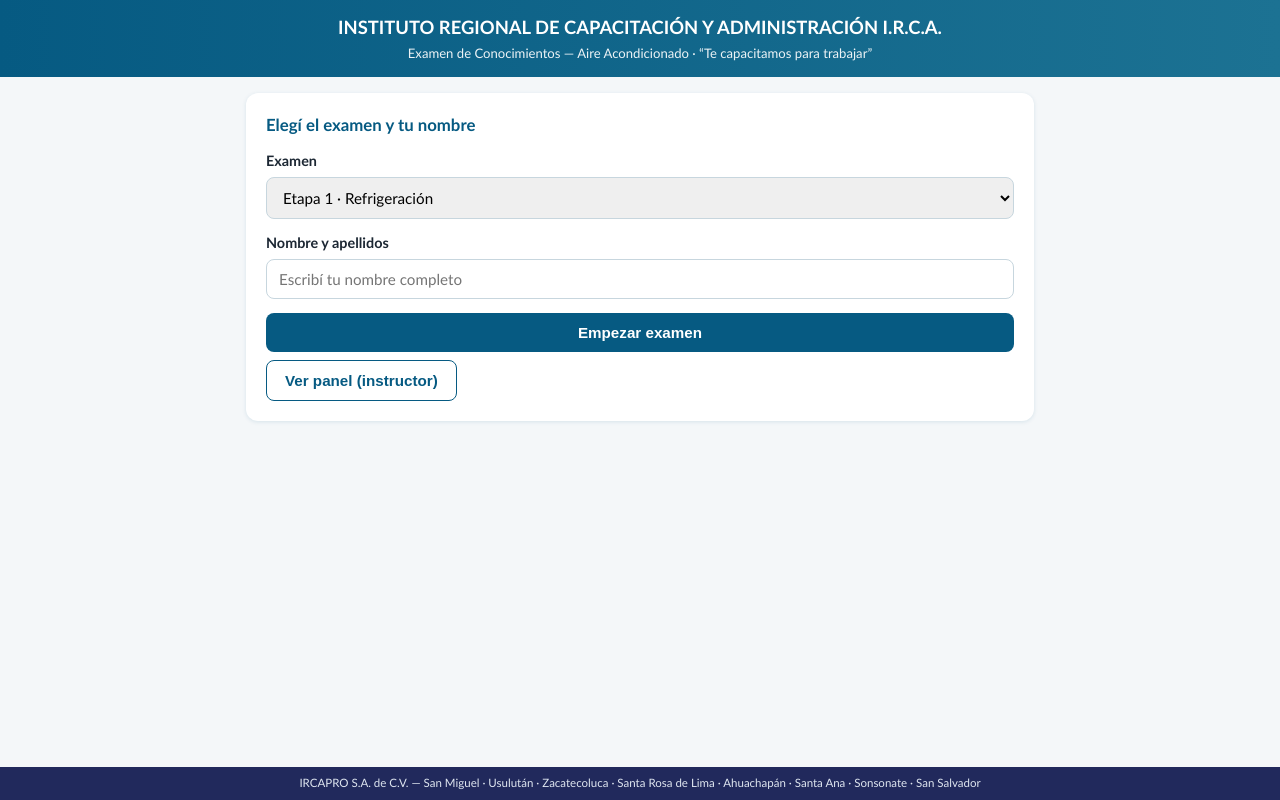
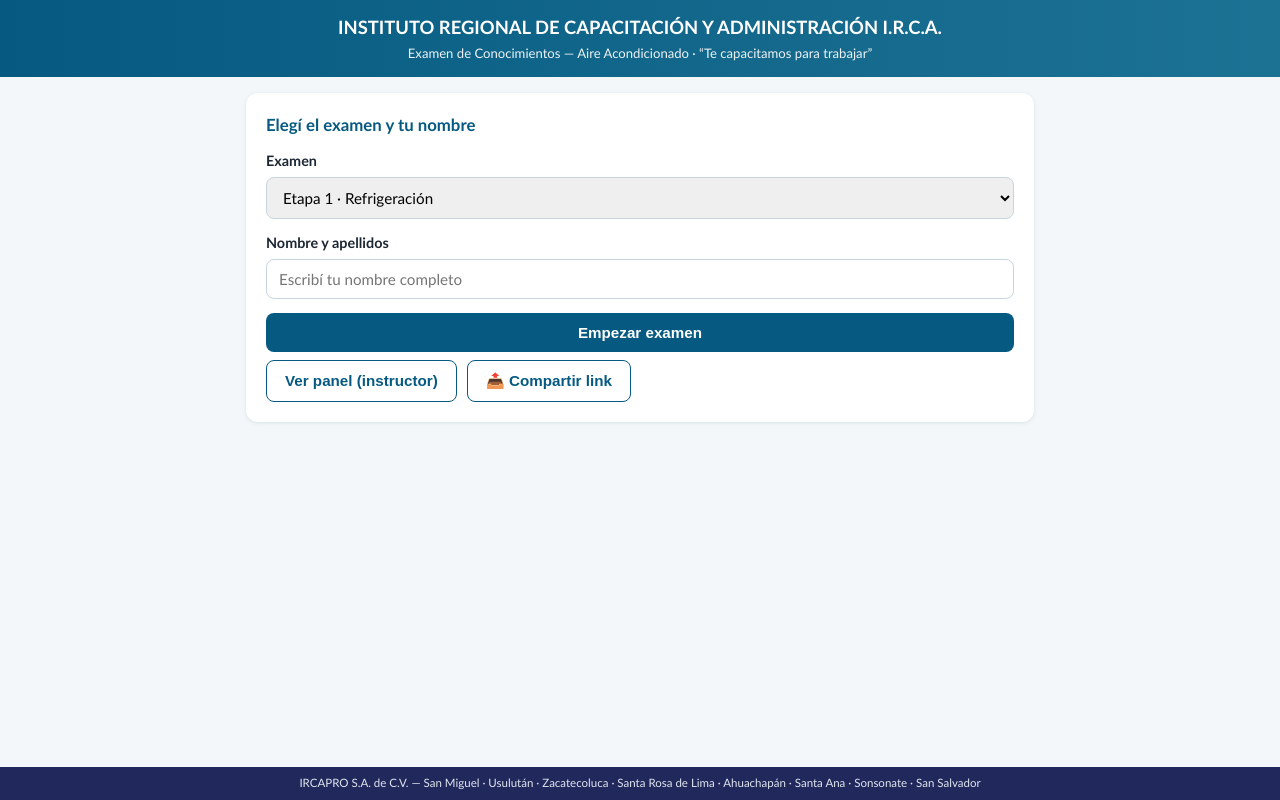
Before and after one commit to orioszz201/examen-irca, a plain HTML site: page index.html in a window 1280 px wide. Drawn offline with Linux system fonts and the light colour scheme.

Commit message:
Agregar botón Compartir link

```diff
--- a/index.html
+++ b/index.html
@@ -95,6 +95,7 @@
     <button class="btn block" onclick="iniciarExamen()">Empezar examen</button>
     <div class="btnrow">
       <button class="btn ghost" onclick="mostrarPanel()">Ver panel (instructor)</button>
+      <button class="btn ghost" onclick="compartirLink()">📤 Compartir link</button>
     </div>
   </div>
 
@@ -391,6 +392,25 @@ function escaparHTML(s) {
   return String(s).replace(/[&<>"]/g, c => ({ "&": "&amp;", "<": "&lt;", ">": "&gt;", '"': "&quot;" }[c]));
 }
 
+async function compartirLink() {
+  const url = window.location.origin + window.location.pathname;
+  const datos = {
+    title: "Examen de Conocimientos — IRCA",
+    text: "Examen de Conocimientos IRCA — contestá y te sale la nota al instante",
+    url: url
+  };
+  if (navigator.share) {
+    try { await navigator.share(datos); } catch (e) { /* cancelado */ }
+  } else if (navigator.clipboard) {
+    try {
+      await navigator.clipboard.writeText(url);
+      alert("Link copiado al portapapeles:\n" + url);
+    } catch (e) { prompt("Copiá este link:", url); }
+  } else {
+    prompt("Copiá este link:", url);
+  }
+}
+
 cargarSelectores();
 </script>
 </body>
```
